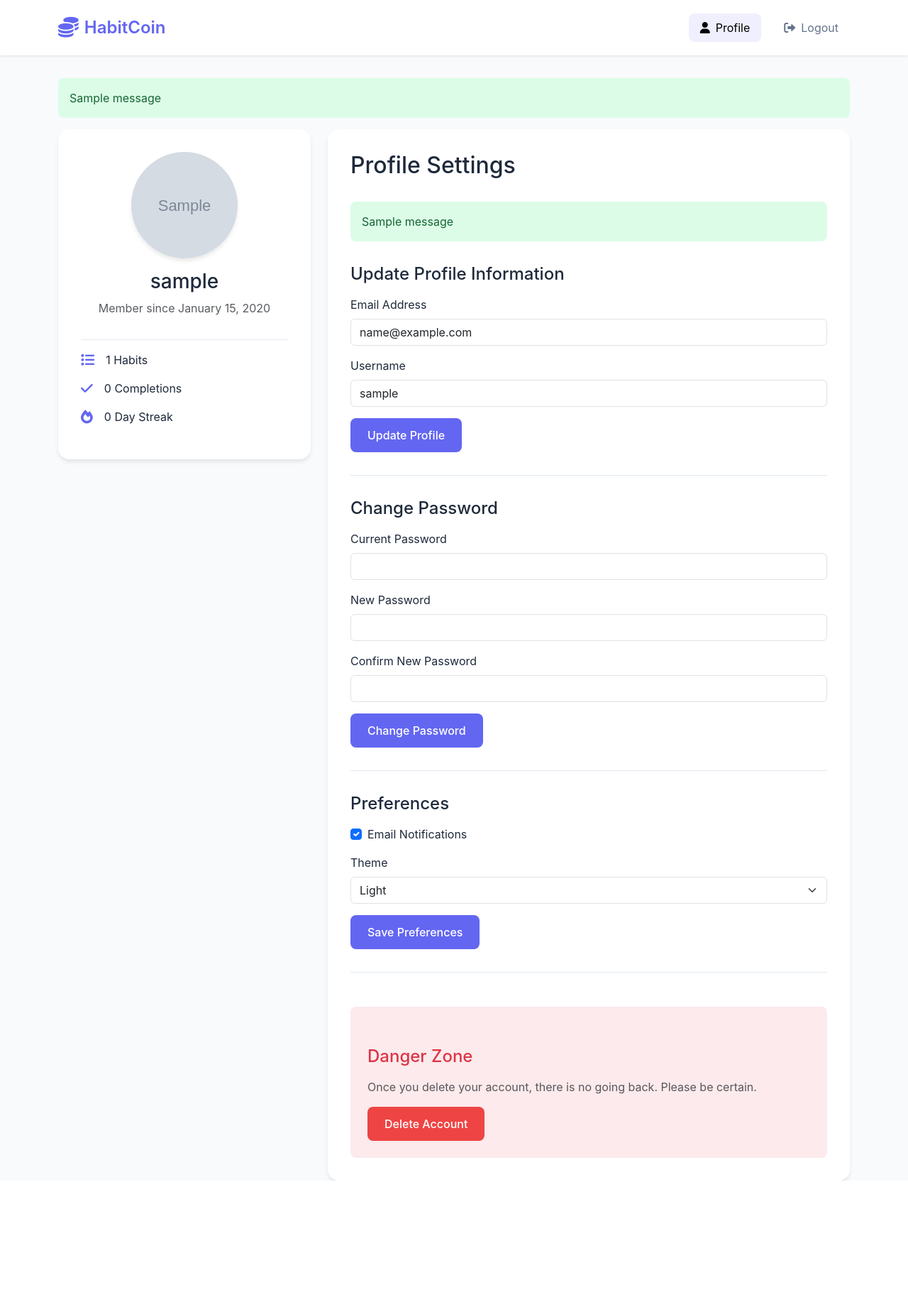
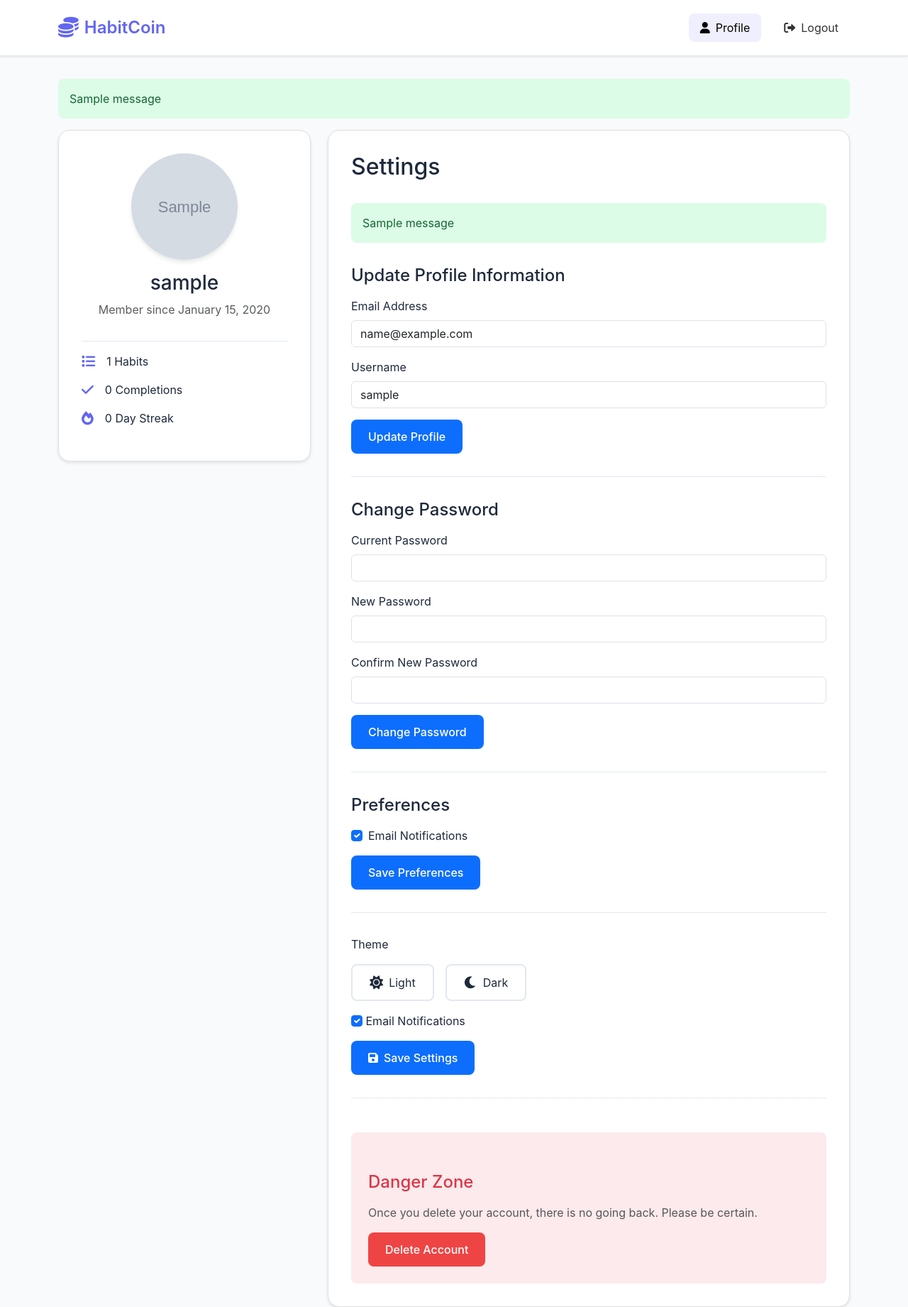
Before and after one commit to kutaygunal/habit_coin, a Flask app: page /profile in a window 1280 px wide. Shown: the whole page at 71% size. Before the commit the page ends 1663 px from the top, so only its background shows below. Run offline with Flask 3, Linux system fonts and the light colour scheme; a user stored in the database is signed in; tables that the repository leaves empty hold one stand-in row (values such as "Sample post"); grey boxes marked "Sample" are stand-in pictures; one stand-in notice (Sample message) is shown; some libraries are stand-ins or nearby versions.

Commit message:
Fix theme toggle visibility and delete account functionality
1. Theme Toggle Changes:
- Improved visibility of theme options in both light and dark modes
- Enhanced hover and active states
- Fixed color contrast issues

2. Delete Account Fix:
- Fixed form structure in delete account modal
- Properly integrated form submission
- Ensured password verification works correctly

```diff
--- a/app.py
+++ b/app.py
@@ -36,7 +36,7 @@ class User(UserMixin, db.Model):
     created_at = db.Column(db.DateTime, default=datetime.utcnow)
     email_notifications = db.Column(db.Boolean, default=True)
     theme = db.Column(db.String(20), default='light')
-    profile_photo = db.Column(db.String(200), default='default.png')
+    profile_photo = db.Column(db.String(255), default='default.png')
     habits = db.relationship('Habit', backref='user', lazy=True)
 
 class Habit(db.Model):
@@ -300,6 +300,22 @@ def change_password():
     flash('Password changed successfully!', 'success')
     return redirect(url_for('profile'))
 
+@app.route('/update_settings', methods=['POST'])
+@login_required
+def update_settings():
+    theme = request.form.get('theme', 'light')
+    email_notifications = 'email_notifications' in request.form
+
+    try:
+        current_user.theme = theme
+        current_user.email_notifications = email_notifications
+        db.session.commit()
+        flash('Settings updated successfully!', 'success')
+    except Exception as e:
+        flash('Failed to update settings. Please try again.', 'danger')
+
+    return redirect(url_for('profile'))
+
 @app.route('/update_preferences', methods=['POST'])
 @login_required
 def update_preferences():
@@ -380,6 +396,14 @@ def upload_profile_photo():
     except Exception as e:
         return jsonify({'success': False, 'message': str(e)}), 500
 
+@app.context_processor
+def inject_theme():
+    if current_user.is_authenticated:
+        theme = current_user.theme or 'light'
+    else:
+        theme = 'light'
+    return dict(theme=theme)
+
 with app.app_context():
     db.create_all()
 
--- a/static/style.css
+++ b/static/style.css
@@ -7,12 +7,35 @@
     --text-secondary: #64748b;
     --success-color: #22c55e;
     --border-color: #e2e8f0;
+    /* Light theme variables */
+    --bg-color-light: #ffffff;
+    --text-color-light: #333333;
+    --card-bg-light: #ffffff;
+    --border-color-light: #e0e0e0;
+    --navbar-bg-light: #f8f9fa;
+    --input-bg-light: #ffffff;
+    --input-border-light: #ced4da;
+    --btn-primary-light: #0d6efd;
+    --btn-primary-hover-light: #0b5ed7;
+    --shadow-light: rgba(0, 0, 0, 0.1);
+    /* Dark theme variables */
+    --bg-color-dark: #1a1a1a;
+    --text-color-dark: #ffffff;
+    --card-bg-dark: #2d2d2d;
+    --border-color-dark: #404040;
+    --navbar-bg-dark: #2d2d2d;
+    --input-bg-dark: #333333;
+    --input-border-dark: #404040;
+    --btn-primary-dark: #0d6efd;
+    --btn-primary-hover-dark: #0b5ed7;
+    --shadow-dark: rgba(0, 0, 0, 0.3);
 }
 
 body {
     background-color: var(--bg-color);
     color: var(--text-primary);
     font-family: -apple-system, BlinkMacSystemFont, 'Segoe UI', Roboto, Oxygen, Ubuntu, Cantarell, sans-serif;
+    transition: background-color 0.3s ease, color 0.3s ease;
 }
 
 .main-container {
@@ -26,6 +49,7 @@ body {
     box-shadow: 0 1px 3px rgba(0, 0, 0, 0.1);
     padding: 1rem 0;
     margin-bottom: 2rem;
+    border-bottom: 1px solid var(--border-color);
 }
 
 .navbar-brand {
@@ -61,11 +85,17 @@ body {
     padding: 0.75rem 1rem;
     border-radius: 0.5rem;
     transition: all 0.2s ease;
+    background-color: var(--input-bg-light);
+    border-color: var(--input-border-light);
+    color: var(--text-color-light);
 }
 
 .add-habit-form input:focus {
     border-color: var(--primary-color);
     box-shadow: 0 0 0 3px rgba(99, 102, 241, 0.1);
+    background-color: var(--input-bg-light);
+    border-color: var(--btn-primary-light);
+    color: var(--text-color-light);
 }
 
 .btn-primary {
@@ -78,11 +108,13 @@ body {
     align-items: center;
     gap: 0.5rem;
     transition: all 0.2s ease;
+    background-color: var(--btn-primary-light);
 }
 
 .btn-primary:hover {
     background-color: var(--primary-hover);
     transform: translateY(-1px);
+    background-color: var(--btn-primary-hover-light);
 }
 
 .habits-grid {
@@ -97,6 +129,9 @@ body {
     padding: 1.5rem;
     box-shadow: 0 4px 6px -1px rgba(0, 0, 0, 0.1);
     transition: all 0.2s ease;
+    background-color: var(--card-bg-light);
+    border: 1px solid var(--border-color-light);
+    box-shadow: 0 2px 4px var(--shadow-light);
 }
 
 .habit-card:hover {
@@ -323,15 +358,22 @@ body {
     padding: 0.75rem 1rem;
     border-radius: 0.5rem;
     transition: all 0.2s ease;
+    background-color: var(--input-bg-light);
+    border-color: var(--input-border-light);
+    color: var(--text-color-light);
 }
 
 .auth-card .form-control:focus {
     border-color: var(--primary-color);
     box-shadow: 0 0 0 3px rgba(99, 102, 241, 0.1);
+    background-color: var(--input-bg-light);
+    border-color: var(--btn-primary-light);
+    color: var(--text-color-light);
 }
 
 .auth-card .btn-primary {
     margin-top: 1rem;
+    background-color: var(--btn-primary-light);
 }
 
 .auth-card a {
@@ -387,6 +429,7 @@ body {
     border-radius: 0.5rem;
     display: flex;
     align-items: center;
+    color: var(--text-color-light);
 }
 
 .nav-link:hover {
@@ -410,6 +453,9 @@ body {
     padding: 2rem;
     box-shadow: 0 4px 6px -1px rgba(0, 0, 0, 0.1);
     margin-bottom: 2rem;
+    background-color: var(--card-bg-light);
+    border: 1px solid var(--border-color-light);
+    box-shadow: 0 2px 4px var(--shadow-light);
 }
 
 .profile-avatar {
@@ -452,6 +498,9 @@ body {
     border-radius: 1rem;
     padding: 2rem;
     box-shadow: 0 4px 6px -1px rgba(0, 0, 0, 0.1);
+    background-color: var(--card-bg-light);
+    border: 1px solid var(--border-color-light);
+    box-shadow: 0 2px 4px var(--shadow-light);
 }
 
 .profile-settings h2 {
@@ -592,3 +641,72 @@ body {
         grid-template-columns: 1fr;
     }
 }
+
+[data-theme="dark"] {
+    --bg-color: #1a1a1a;
+    --text-color: #ffffff;
+    --card-bg: #2d2d2d;
+    --border-color: #404040;
+    --navbar-bg: #2d2d2d;
+    --input-bg: #333333;
+    --input-border: #404040;
+    --btn-primary: #0d6efd;
+    --btn-primary-hover: #0b5ed7;
+    --shadow: rgba(0, 0, 0, 0.3);
+}
+
+/* Theme Toggle Styles */
+.theme-toggle {
+    display: flex;
+    gap: 1rem;
+    margin-top: 0.5rem;
+}
+
+.theme-toggle input[type="radio"] {
+    position: absolute;
+    opacity: 0;
+    width: 0;
+    height: 0;
+}
+
+.theme-option {
+    display: flex;
+    align-items: center;
+    gap: 0.5rem;
+    padding: 0.75rem 1.5rem;
+    border: 2px solid var(--border-color);
+    border-radius: 0.5rem;
+    cursor: pointer;
+    transition: all 0.2s ease;
+    color: var(--text-color);
+    background-color: var(--card-bg);
+}
+
+.theme-option i {
+    font-size: 1.2rem;
+}
+
+.theme-option:hover {
+    border-color: var(--btn-primary);
+    background-color: var(--btn-primary);
+    color: white;
+}
+
+input[type="radio"]:checked + .theme-option {
+    background-color: var(--btn-primary);
+    border-color: var(--btn-primary);
+    color: white;
+}
+
+/* Ensure theme options are visible in both themes */
+[data-theme="dark"] .theme-option {
+    background-color: var(--card-bg);
+    color: var(--text-color);
+    border-color: var(--border-color);
+}
+
+[data-theme="dark"] .theme-option:hover {
+    background-color: var(--btn-primary);
+    border-color: var(--btn-primary);
+    color: white;
+}
--- a/templates/profile.html
+++ b/templates/profile.html
@@ -87,7 +87,7 @@
             <!-- Profile Settings -->
             <div class="col-md-8">
                 <div class="profile-settings">
-                    <h2>Profile Settings</h2>
+                    <h2>Settings</h2>
 
                     {% with messages = get_flashed_messages(with_categories=true) %}
                         {% if messages %}
@@ -136,14 +136,41 @@
                             <input type="checkbox" class="form-check-input" id="email_notifications" name="email_notifications" {% if current_user.email_notifications %}checked{% endif %}>
                             <label class="form-check-label" for="email_notifications">Email Notifications</label>
                         </div>
-                        <div class="mb-3">
-                            <label for="theme" class="form-label">Theme</label>
-                            <select class="form-select" id="theme" name="theme">
-                                <option value="light" {% if current_user.theme == 'light' %}selected{% endif %}>Light</option>
-                                <option value="dark" {% if current_user.theme == 'dark' %}selected{% endif %}>Dark</option>
-                            </select>
+                        <button type="submit" class="btn btn-primary">Save Preferences</button>
+                    </form>
+
+                    <form method="POST" action="{{ url_for('update_settings') }}">
+                        <div class="form-group mb-3">
+                            <label class="form-label">Theme</label>
+                            <div class="theme-toggle">
+                                <input type="radio" id="light" name="theme" value="light"
+                                       {% if current_user.theme == 'light' %}checked{% endif %}>
+                                <label for="light" class="theme-option">
+                                    <i class="fas fa-sun"></i>
+                                    Light
+                                </label>
+
+                                <input type="radio" id="dark" name="theme" value="dark"
+                                       {% if current_user.theme == 'dark' %}checked{% endif %}>
+                                <label for="dark" class="theme-option">
+                                    <i class="fas fa-moon"></i>
+                                    Dark
+                                </label>
+                            </div>
                         </div>
-                        <button type="submit" class="btn btn-primary">Save Preferences</button>
+
+                        <div class="form-group mb-3">
+                            <label class="form-check-label">
+                                <input type="checkbox" name="email_notifications" class="form-check-input"
+                                       {% if current_user.email_notifications %}checked{% endif %}>
+                                Email Notifications
+                            </label>
+                        </div>
+
+                        <button type="submit" class="btn btn-primary">
+                            <i class="fas fa-save"></i>
+                            Save Settings
+                        </button>
                     </form>
 
                     <!-- Danger Zone -->
@@ -169,16 +196,16 @@
                 </div>
                 <div class="modal-body">
                     <p>Are you sure you want to delete your account? This action cannot be undone.</p>
-                    <form method="POST" action="{{ url_for('delete_account') }}">
+                    <form id="delete-account-form" method="POST" action="{{ url_for('delete_account') }}">
                         <div class="mb-3">
                             <label for="delete_confirmation" class="form-label">Type your password to confirm:</label>
                             <input type="password" class="form-control" id="delete_confirmation" name="password" required>
                         </div>
+                        <div class="modal-footer">
+                            <button type="button" class="btn btn-secondary" data-bs-dismiss="modal">Cancel</button>
+                            <button type="submit" class="btn btn-danger">Delete Account</button>
+                        </div>
                     </form>
-                </div>
-                <div class="modal-footer">
-                    <button type="button" class="btn btn-secondary" data-bs-dismiss="modal">Cancel</button>
-                    <button type="submit" form="delete-account-form" class="btn btn-danger">Delete Account</button>
                 </div>
             </div>
         </div>
```
Also changed, not shown: templates/base.html (added, +74 -0 lines), static/profile_photos/1_1732822284.jpg (added).
